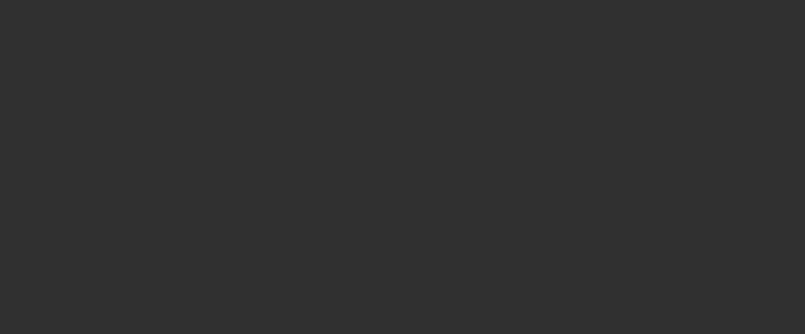
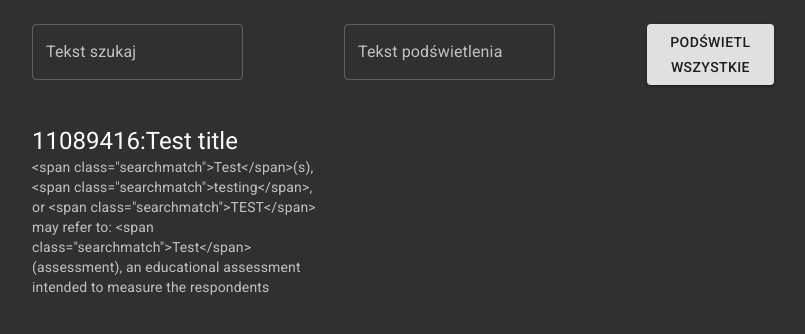
Before and after one commit to bbrojson/wikipedia-api, a React (Create React App) app: page / in a window 1280 px wide. Shown: the top 334 px of the page, without its empty margins (152-957 px from the left). Built offline with nearby package versions, Linux system fonts and the light colour scheme.

Commit message:
feature: Add Grid and components

```diff
--- a/src/App.tsx
+++ b/src/App.tsx
@@ -1,16 +1,15 @@
 import React from 'react';
-import { useTranslation } from 'react-i18next';
 import { ThemeProvider } from '@material-ui/core/styles';
-import { CssBaseline, Button } from '@material-ui/core';
+import { CssBaseline } from '@material-ui/core';
 import darkTheme from './theme/darkTheme';
-import logo from './logo.svg';
 import './App.css';
+import List from './views/List';
 
 export default function App() {
-  const { t } = useTranslation();
   return (
     <ThemeProvider theme={darkTheme}>
       <CssBaseline />
+      <List />
     </ThemeProvider>
   );
 }
--- /dev/null
+++ b/src/components/HighlightForm/HighlightForm.tsx
@@ -0,0 +1,43 @@
+import React from 'react';
+import { useTranslation } from 'react-i18next';
+import {
+  FormControl,
+  TextField,
+  Button,
+  Grid,
+  Container,
+} from '@material-ui/core';
+
+export default function HighlightForm() {
+  const { t } = useTranslation();
+
+  function hendleChangeInput(event: React.ChangeEvent<HTMLInputElement>) {
+    const string = event.target.value.toLowerCase();
+    console.log(string);
+  }
+  function hendleClickButton() {
+  }
+
+  return (
+    <FormControl>
+      <Grid container spacing={3}>
+        <Grid item xs={12} md={8}>
+          <TextField
+            variant="outlined"
+            label={t('Tekst podświetlenia')}
+            inputProps={{ 'aria-label': 'highlite text' }}
+            onChange={hendleChangeInput}
+          />
+        </Grid>
+        <Grid item xs={12} md={4}>
+          <Button
+            variant="contained"
+            onClick={hendleClickButton}
+          >
+            {t('Podświetl wszystkie')}
+          </Button>
+        </Grid>
+      </Grid>
+    </FormControl>
+  );
+}
--- /dev/null
+++ b/src/components/PageBox/PageBox.tsx
@@ -0,0 +1,29 @@
+import React from 'react';
+import {
+  Box,
+  Typography,
+} from '@material-ui/core';
+import { Page } from '../../types';
+
+type Props = {
+  pageid: number,
+  snippet: string,
+  title: string,
+};
+
+export default function SearchList({
+  pageid,
+  snippet,
+  title,
+}: Props) {
+  return (
+    <Box pt={2}>
+      <Typography component="strong" variant="h5">
+        {`${pageid}:${title}`}
+      </Typography>
+      <Typography variant="body2" gutterBottom color="textSecondary">
+        {snippet}
+      </Typography>
+    </Box>
+  );
+}
--- a/src/components/SearchList/SearchList.tsx
+++ b/src/components/SearchList/SearchList.tsx
@@ -1,7 +1,9 @@
 import React from 'react';
+import { useTranslation } from 'react-i18next';
 import {
   Grid,
 } from '@material-ui/core';
+import PageBox from '../PageBox/PageBox';
 import { Page } from '../../types';
 
 type Props = {
@@ -9,7 +11,25 @@ type Props = {
 };
 
 export default function SearchList({ pages }: Props) {
+  const { t } = useTranslation();
+
   return (
-    <Grid container spacing={3}></Grid>
+    <Grid container spacing={3}>
+      {
+        pages.map(({
+          pageid,
+          snippet,
+          title,
+        }) => (
+          <Grid key={pageid} item xs={12} md={4}>
+            <PageBox
+              pageid={pageid}
+              title={title}
+              snippet={snippet}
+            />
+          </Grid>
+        ))
+      }
+    </Grid>
   );
 }
--- /dev/null
+++ b/src/components/SearchTextInput/SearchTextInput.tsx
@@ -0,0 +1,23 @@
+import React from 'react';
+import { useTranslation } from 'react-i18next';
+import { FormControl, TextField } from '@material-ui/core';
+
+export default function SearchTextInput() {
+  const { t } = useTranslation();
+
+  function hendleChangeInput(event: React.ChangeEvent<HTMLInputElement>) {
+    const string = event.target.value.toLowerCase();
+    console.log(string);
+  }
+
+  return (
+    <FormControl>
+      <TextField
+        variant="outlined"
+        label={t('Tekst szukaj')}
+        inputProps={{ 'aria-label': 'search wikipedia' }}
+        onChange={hendleChangeInput}
+      />
+    </FormControl>
+  );
+}
--- a/src/locales/en/translation.json
+++ b/src/locales/en/translation.json
@@ -1,3 +1,5 @@
 {
-  "hello": "hello"
+  "Podświetl wszystkie": "Podświetl wszystkie",
+  "Tekst podświetlenia": "Tekst podświetlenia",
+  "Tekst szukaj": "Tekst szukaj"
 }
--- a/src/views/List.jsx
+++ b/src/views/List.jsx
@@ -1,17 +1,37 @@
-import React, { useEffect } from 'react';
+import React, { useEffect, useState } from 'react';
 import {
   Grid,
   Container,
+  Box,
 } from '@material-ui/core';
+import SearchTextInput from '../components/SearchTextInput/SearchTextInput';
+import HighlightForm from '../components/HighlightForm/HighlightForm';
+import SearchList from '../components/SearchList/SearchList';
 
 export default function List() {
-
+  const [pages, setPages] = useState([]);
   useEffect(() => {
-  });
+    setPages([{
+      pageid: 11089416,
+      snippet: '<span class="searchmatch">Test</span>(s), <span class="searchmatch">testing</span>, or <span class="searchmatch">TEST</span> may refer to: <span class="searchmatch">Test</span> (assessment), an educational assessment intended to measure the respondents',
+      title: 'Test title',
+    }]);
+  }, []);
   return (
-    <Container maxWidth="md">
-      <Grid container spacing={3}>
-      </Grid>
-    </Container>
+    <Box p={3}>
+      <Container maxWidth="md">
+        <Grid container spacing={3}>
+          <Grid item xs={12} md={4}>
+            <SearchTextInput />
+          </Grid>
+          <Grid item xs={12} md={8}>
+            <HighlightForm />
+          </Grid>
+          <Grid item xs={12} md={12}>
+            <SearchList pages={pages} />
+          </Grid>
+        </Grid>
+      </Container>
+    </Box>
   );
 }
```
Also changed, not shown: src/types.ts (+3 -7 lines).
